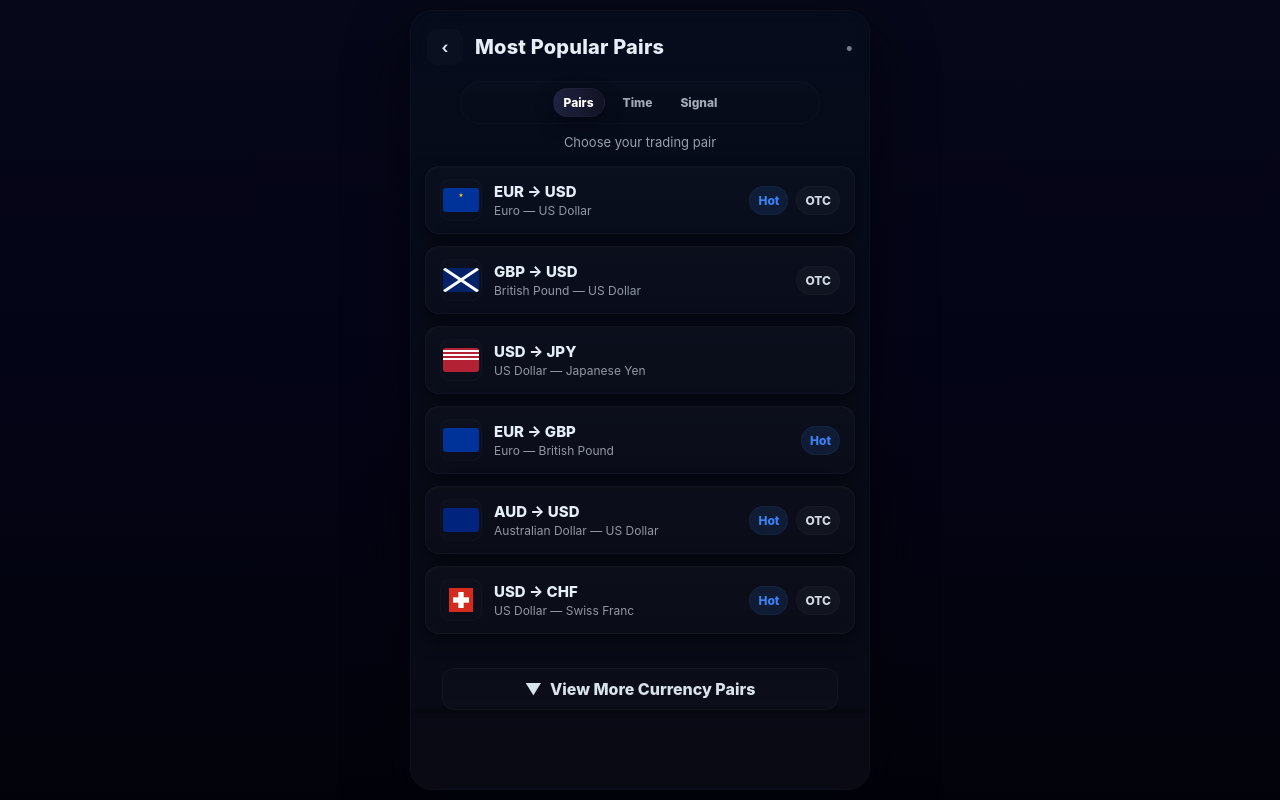
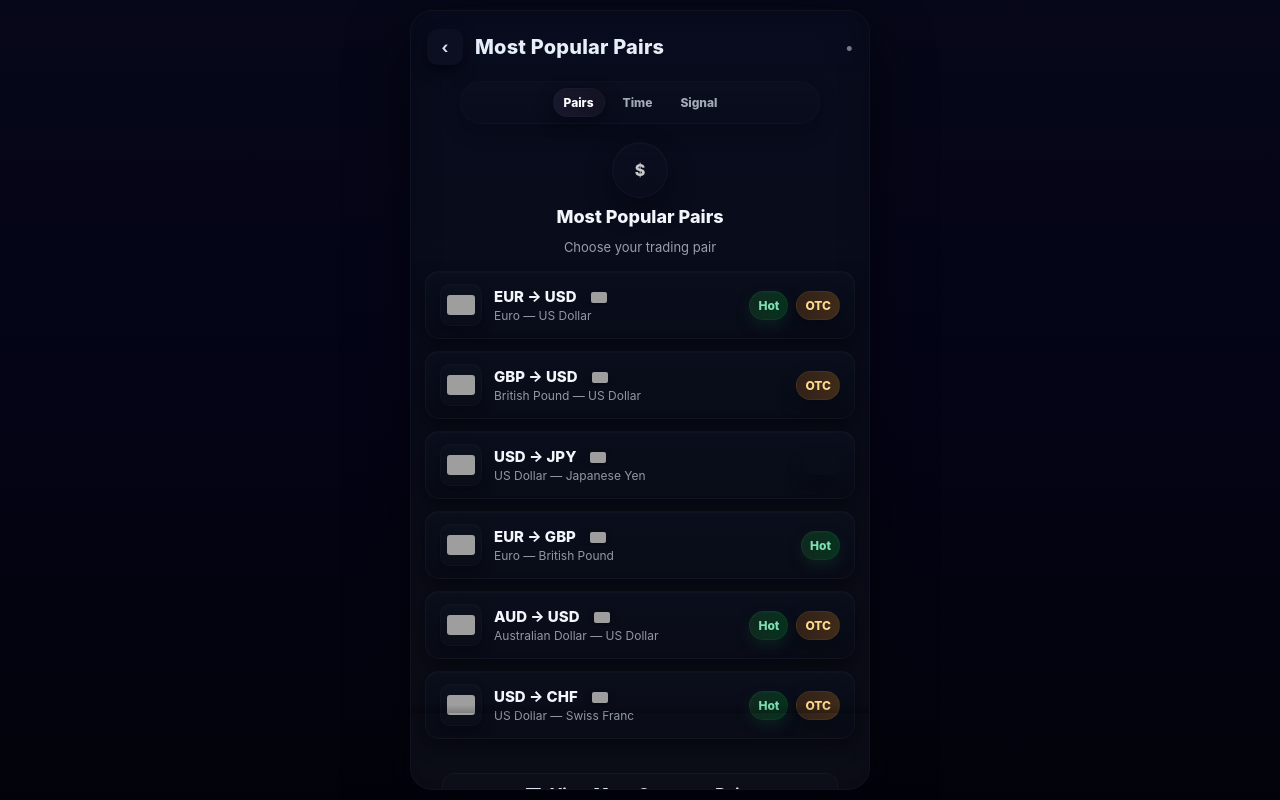
Before and after one commit to AbroxAI/trade-algo-bot, a plain HTML site: page index.html in a window 1280 px wide. Drawn offline with Linux system fonts and the light colour scheme; grey boxes are pictures that could not be loaded.

Commit message:
Update index.html

```diff
--- a/index.html
+++ b/index.html
@@ -4,6 +4,7 @@
 <meta charset="utf-8" />
 <meta name="viewport" content="width=device-width,initial-scale=1,viewport-fit=cover" />
 <title>Trade Algo Bot — Pairs</title>
+<link rel="preconnect" href="https://flagcdn.com">
 <style>
   /* Reset + base */
   *{box-sizing:border-box;margin:0;padding:0}
@@ -25,19 +26,33 @@
     width:100%;
     max-width:460px;
     height:calc(100vh - 20px);
-    background: linear-gradient(180deg, rgba(6,12,28,0.98), rgba(9,10,20,0.99));
+    background: linear-gradient(180deg, rgba(8,12,30,0.96), rgba(12,14,24,0.98));
     border-radius:18px;
-    box-shadow: 0 30px 60px rgba(2,3,10,0.7);
+    box-shadow: 0 28px 60px rgba(2,3,10,0.72), inset 0 -6px 30px rgba(2,3,10,0.25);
     overflow:hidden;
     position:relative;
-    border: 1px solid rgba(255,255,255,0.02);
+    border: 1px solid rgba(255,255,255,0.025);
     display:flex;
     flex-direction:column;
   }
 
-  header.app-header{ padding:18px 16px 8px; display:flex; align-items:center; justify-content:space-between; gap:12px; backdrop-filter: blur(6px); }
+  header.app-header{
+    padding:18px 16px 8px;
+    display:flex;
+    align-items:center;
+    justify-content:space-between;
+    gap:12px;
+    backdrop-filter: blur(6px);
+  }
   .left{display:flex;align-items:center;gap:12px}
-  .back { width:36px;height:36px;border-radius:10px; display:flex;align-items:center;justify-content:center; background: rgba(255,255,255,0.02); font-weight:700; color:rgba(230,238,248,0.95); }
+  .back {
+    width:36px;height:36px;border-radius:10px;
+    display:flex;align-items:center;justify-content:center;
+    background: rgba(255,255,255,0.02);
+    font-weight:700;
+    color:rgba(230,238,248,0.95);
+    box-shadow: 0 6px 14px rgba(1,2,6,0.6);
+  }
   .title{font-weight:800;font-size:20px;letter-spacing:0.2px}
   .dot{opacity:0.9;font-weight:700;color:rgba(230,238,248,0.55)}
 
@@ -48,45 +63,117 @@
     align-items:center;
     justify-content:center;
     padding:6px 12px;
-    margin:8px 16px 4px;
+    margin:8px 16px 6px;
     background: linear-gradient(180deg, rgba(255,255,255,0.01), rgba(255,255,255,0.005));
     border-radius:999px;
     width:calc(100% - 64px);
     max-width:360px;
     align-self:center;
     border:1px solid rgba(255,255,255,0.02);
+    box-shadow: 0 8px 18px rgba(3,6,20,0.35);
   }
   .pill { padding:6px 10px; border-radius:999px; font-weight:800; font-size:12px; color:rgba(230,238,248,0.7); background:transparent; }
-  .pill.active { background: linear-gradient(90deg,#1f2240, #121224); color:#ffffff; box-shadow: 0 6px 18px rgba(2,4,10,0.45); border:1px solid rgba(255,255,255,0.02); }
+  .pill.active {
+    background: linear-gradient(90deg,#17182b,#121224);
+    color:#ffffff;
+    box-shadow: 0 6px 18px rgba(2,4,10,0.45);
+    border:1px solid rgba(255,255,255,0.02);
+  }
 
   .hero-text{ padding:6px 16px 6px; text-align:center; color:rgba(230,238,248,0.65); font-size:13px }
 
-  .pairs { padding: 10px 14px 120px; display:flex; flex-direction:column; gap:12px; overflow:auto; -webkit-overflow-scrolling:touch; flex:1; }
+  .pairs {
+    padding: 10px 14px 120px;
+    display:flex;
+    flex-direction:column;
+    gap:12px;
+    overflow:auto;
+    -webkit-overflow-scrolling:touch;
+    flex:1;
+  }
 
   .pair-card{
-    background: linear-gradient(180deg, rgba(255,255,255,0.02), rgba(255,255,255,0.01));
-    border-radius:14px; padding:12px 14px; display:flex; align-items:center; justify-content:space-between; gap:12px;
-    border: 1px solid rgba(255,255,255,0.03); box-shadow: 0 6px 18px rgba(2,4,10,0.6), inset 0 1px 0 rgba(255,255,255,0.01);
+    background: linear-gradient(180deg, rgba(11,16,30,0.65), rgba(8,12,22,0.6));
+    border-radius:14px;
+    padding:12px 14px;
+    display:flex;
+    align-items:center;
+    justify-content:space-between;
+    gap:12px;
+    border: 1px solid rgba(255,255,255,0.03);
+    box-shadow:
+      0 6px 18px rgba(2,4,10,0.6),
+      inset 0 1px 0 rgba(255,255,255,0.02);
     cursor:pointer;
+    transition: transform .06s ease, box-shadow .06s ease;
   }
   .pair-card:active{transform:translateY(2px)}
   .pair-left{display:flex;align-items:center;gap:12px;min-width:0}
-  .flag-wrap{ width:42px;height:42px;border-radius:10px;background: linear-gradient(180deg, rgba(255,255,255,0.01), rgba(255,255,255,0.008)); display:flex;align-items:center;justify-content:center; border:1px solid rgba(255,255,255,0.02); flex-shrink:0; }
-  svg.flag-svg{width:36px;height:24px;display:block;border-radius:3px;overflow:hidden}
+  .flag-wrap{
+    width:42px;height:42px;border-radius:10px;
+    display:flex;align-items:center;justify-content:center;
+    border:1px solid rgba(255,255,255,0.02);
+    background: linear-gradient(180deg, rgba(255,255,255,0.01), rgba(255,255,255,0.008));
+    box-shadow: 0 6px 12px rgba(2,4,10,0.45), inset 0 1px 0 rgba(255,255,255,0.015);
+    flex-shrink:0;
+  }
+  .flag { width:28px; height:20px; object-fit:cover; border-radius:3px; display:block; }
+
   .names{display:flex;flex-direction:column;min-width:0}
-  .pair-name{font-weight:800;font-size:15px;white-space:nowrap;overflow:hidden;text-overflow:ellipsis}
-  .pair-sub{font-size:12px;color:rgba(230,238,248,0.62);margin-top:2px;white-space:nowrap;overflow:hidden;text-overflow:ellipsis}
+  .pair-name{font-weight:800;font-size:15px;color:#f3f6fb;white-space:nowrap;overflow:hidden;text-overflow:ellipsis;display:flex;align-items:center;gap:8px}
+  .pair-sub{font-size:12px;color:rgba(230,238,248,0.62);margin-top:2px;white-space:nowrap;overflow:hidden;text-overflow:ellipsis; }
+
+  /* small flag on right of pair text */
+  .pair-name .mini-flag{ width:16px;height:11px;border-radius:2px; margin-left:6px; box-shadow: 0 3px 8px rgba(2,4,10,0.45); transform:translateY(1px); }
+
   .badges{display:flex;gap:8px;align-items:center}
-  .badge{padding:6px 8px;border-radius:999px;font-size:12px;font-weight:800;display:inline-flex;align-items:center;justify-content:center}
-  .badge.hot{background:rgba(59,130,246,0.12);color:#3b82f6;border:1px solid rgba(59,130,246,0.08)}
-  .badge.otc{background:rgba(255,255,255,0.03);color:rgba(230,238,248,0.9);border:1px solid rgba(255,255,255,0.02)}
+  .badge{
+    padding:6px 8px;border-radius:999px;font-size:12px;font-weight:800;display:inline-flex;align-items:center;justify-content:center;
+    box-shadow: 0 8px 18px rgba(2,4,10,0.35);
+  }
+  .badge.hot{
+    background: linear-gradient(90deg,#0f291f,#07321e); color:#7ee0b3; border:1px solid rgba(126,224,179,0.06);
+    box-shadow: 0 6px 12px rgba(14,42,34,0.55), inset 0 1px 0 rgba(255,255,255,0.02);
+  }
+  .badge.otc{
+    background: linear-gradient(90deg,#312119,#3f2b19); color:#ffd98a; border:1px solid rgba(255,215,130,0.06);
+  }
   .badge.empty{width:36px;height:20px;background:transparent;border-radius:8px}
 
-  .view-more { margin:10px auto 18px; width:92%; display:flex; align-items:center; justify-content:center; gap:8px; padding:10px 12px; border-radius:12px; background: linear-gradient(180deg, rgba(255,255,255,0.01), rgba(255,255,255,0.02)); border:1px solid rgba(255,255,255,0.03); font-weight:800; color:rgba(230,238,248,0.95); cursor:pointer; user-select:none; }
+  .view-more {
+    margin:10px auto 18px;
+    width:92%;
+    display:flex;
+    align-items:center;
+    justify-content:center;
+    gap:8px;
+    padding:10px 12px;
+    border-radius:12px;
+    background: linear-gradient(180deg, rgba(255,255,255,0.01), rgba(255,255,255,0.02));
+    border:1px solid rgba(255,255,255,0.03);
+    font-weight:800;
+    color:rgba(230,238,248,0.95);
+    cursor:pointer;
+    user-select:none;
+  }
   .view-more .caret{font-weight:900}
 
-  .muted-bottom { display:block; height:8px; background: linear-gradient(180deg, transparent, rgba(0,0,0,0.2)); position:absolute; left:0; right:0; bottom:76px; pointer-events:none; }
+  .muted-bottom {
+    display:block;
+    height:8px;
+    background: linear-gradient(180deg, transparent, rgba(0,0,0,0.2));
+    position:absolute; left:0; right:0; bottom:76px; pointer-events:none;
+  }
   .bottom-space{height:92px}
+
+  /* small visual separator (circle icon at top) */
+  .hero-circle {
+    width:56px;height:56px;border-radius:999px;margin:0 auto 8px;
+    border:1px solid rgba(255,255,255,0.03);
+    display:flex;align-items:center;justify-content:center;background:linear-gradient(180deg, rgba(255,255,255,0.01), rgba(255,255,255,0.005));
+    box-shadow: 0 12px 28px rgba(2,3,10,0.45), inset 0 1px 0 rgba(255,255,255,0.02);
+  }
+  .hero-circle span{color:rgba(255,255,255,0.78);font-weight:800}
 
   @media(min-width:420px){ .app{border-radius:22px} }
 </style>
@@ -101,64 +188,88 @@
       <div class="dot" aria-hidden="true">•</div>
     </header>
 
-    <!-- EXACT small pills row: Pairs · Time · Signal (Pairs active) -->
+    <!-- pills row -->
     <div class="pills" role="tablist" aria-label="Mode selector">
       <div class="pill active" role="tab" aria-selected="true">Pairs</div>
       <div class="pill" role="tab" aria-selected="false">Time</div>
       <div class="pill" role="tab" aria-selected="false">Signal</div>
     </div>
 
-    <div class="hero-text">Choose your trading pair</div>
+    <div style="padding:12px 14px 0;text-align:center;">
+      <div class="hero-circle" aria-hidden="true"><span>$</span></div>
+      <div style="font-weight:800;color:#f3f6fb;font-size:18px;text-align:center;margin-bottom:6px">Most Popular Pairs</div>
+      <div class="hero-text">Choose your trading pair</div>
+    </div>
 
     <main class="pairs" id="pairsList" aria-live="polite">
       <!-- VISIBLE PAIRS (exact TikTok order) -->
       <div class="pair-card" data-pair="EURUSD">
         <div class="pair-left">
           <div class="flag-wrap" aria-hidden="true">
-            <!-- EU flag -->
-            <svg class="flag-svg" viewBox="0 0 36 24" xmlns="http://www.w3.org/2000/svg"><rect width="36" height="24" fill="#003399"/><g fill="#FFCC00" transform="translate(18,12) scale(0.9)"><g transform="rotate(0) translate(0,-8)"><path d="M0,0 0.6,1.9 2.5,1.9 0.9,3.1 1.5,4.9 0,3.6 -1.5,4.9 -0.9,3.1 -2.5,1.9 -0.6,1.9z"/></g></g></svg>
+            <img class="flag" src="https://flagcdn.com/w40/eu.png" alt="EU flag">
           </div>
-          <div class="names"><div class="pair-name">EUR → USD</div><div class="pair-sub">Euro — US Dollar</div></div>
+          <div class="names">
+            <div class="pair-name">EUR → USD <img class="mini-flag" src="https://flagcdn.com/w20/us.png" alt="US flag"></div>
+            <div class="pair-sub">Euro — US Dollar</div>
+          </div>
         </div>
-        <div class="badges" aria-hidden="true"><div class="badge hot">Hot</div><div class="badge otc">OTC</div></div>
+        <div class="badges" aria-hidden="true">
+          <div class="badge hot">Hot</div>
+          <div class="badge otc">OTC</div>
+        </div>
       </div>
 
       <div class="pair-card" data-pair="GBPUSD">
         <div class="pair-left">
-          <div class="flag-wrap"><svg class="flag-svg" viewBox="0 0 36 24" xmlns="http://www.w3.org/2000/svg"><rect width="36" height="24" fill="#012169"/><path d="M0 0 L36 24 M36 0 L0 24" stroke="#fff" stroke-width="3"/></svg></div>
-          <div class="names"><div class="pair-name">GBP → USD</div><div class="pair-sub">British Pound — US Dollar</div></div>
+          <div class="flag-wrap"><img class="flag" src="https://flagcdn.com/w40/gb.png" alt="UK flag"></div>
+          <div class="names">
+            <div class="pair-name">GBP → USD <img class="mini-flag" src="https://flagcdn.com/w20/us.png" alt="US flag"></div>
+            <div class="pair-sub">British Pound — US Dollar</div>
+          </div>
         </div>
         <div class="badges" aria-hidden="true"><div class="badge otc">OTC</div></div>
       </div>
 
       <div class="pair-card" data-pair="USDJPY">
         <div class="pair-left">
-          <div class="flag-wrap"><svg class="flag-svg" viewBox="0 0 36 24" xmlns="http://www.w3.org/2000/svg"><rect width="36" height="24" fill="#b22234"/><g fill="#fff"><rect y="2" width="36" height="2"></rect><rect y="6" width="36" height="2"></rect><rect y="10" width="36" height="2"></rect></g></svg></div>
-          <div class="names"><div class="pair-name">USD → JPY</div><div class="pair-sub">US Dollar — Japanese Yen</div></div>
+          <div class="flag-wrap"><img class="flag" src="https://flagcdn.com/w40/us.png" alt="US flag"></div>
+          <div class="names">
+            <div class="pair-name">USD → JPY <img class="mini-flag" src="https://flagcdn.com/w20/jp.png" alt="JP flag"></div>
+            <div class="pair-sub">US Dollar — Japanese Yen</div>
+          </div>
         </div>
         <div class="badges" aria-hidden="true"><div class="badge empty"></div></div>
       </div>
 
       <div class="pair-card" data-pair="EURGBP">
         <div class="pair-left">
-          <div class="flag-wrap"><svg class="flag-svg" viewBox="0 0 36 24"><rect width="36" height="24" fill="#003399"/></svg></div>
-          <div class="names"><div class="pair-name">EUR → GBP</div><div class="pair-sub">Euro — British Pound</div></div>
+          <div class="flag-wrap"><img class="flag" src="https://flagcdn.com/w40/eu.png" alt="EU flag"></div>
+          <div class="names">
+            <div class="pair-name">EUR → GBP <img class="mini-flag" src="https://flagcdn.com/w20/gb.png" alt="UK flag"></div>
+            <div class="pair-sub">Euro — British Pound</div>
+          </div>
         </div>
         <div class="badges" aria-hidden="true"><div class="badge hot">Hot</div></div>
       </div>
 
       <div class="pair-card" data-pair="AUDUSD">
         <div class="pair-left">
-          <div class="flag-wrap"><svg class="flag-svg" viewBox="0 0 36 24"><rect width="36" height="24" fill="#00247d"/></svg></div>
-          <div class="names"><div class="pair-name">AUD → USD</div><div class="pair-sub">Australian Dollar — US Dollar</div></div>
+          <div class="flag-wrap"><img class="flag" src="https://flagcdn.com/w40/au.png" alt="AU flag"></div>
+          <div class="names">
+            <div class="pair-name">AUD → USD <img class="mini-flag" src="https://flagcdn.com/w20/us.png" alt="US flag"></div>
+            <div class="pair-sub">Australian Dollar — US Dollar</div>
+          </div>
         </div>
         <div class="badges" aria-hidden="true"><div class="badge hot">Hot</div><div class="badge otc">OTC</div></div>
       </div>
 
       <div class="pair-card" data-pair="USDCHF">
         <div class="pair-left">
-          <div class="flag-wrap"><svg class="flag-svg" viewBox="0 0 36 36"><rect width="36" height="36" fill="#d52b1e"/><g fill="#fff"><rect x="14" y="6" width="8" height="24"/><rect x="6" y="14" width="24" height="8"/></g></svg></div>
-          <div class="names"><div class="pair-name">USD → CHF</div><div class="pair-sub">US Dollar — Swiss Franc</div></div>
+          <div class="flag-wrap"><img class="flag" src="https://flagcdn.com/w40/ch.png" alt="CH flag"></div>
+          <div class="names">
+            <div class="pair-name">USD → CHF <img class="mini-flag" src="https://flagcdn.com/w20/ch.png" alt="CH flag"></div>
+            <div class="pair-sub">US Dollar — Swiss Franc</div>
+          </div>
         </div>
         <div class="badges" aria-hidden="true"><div class="badge hot">Hot</div><div class="badge otc">OTC</div></div>
       </div>
@@ -181,8 +292,8 @@
 
 <script>
 (function(){
-  // Absolute path to dashboard on your GitHub Pages
-  const DASH = 'https://abroxai.github.io/trade-algo-bot/dashboard.html';
+  // dashboard path on your GitHub Pages (adjust username if needed)
+  const DASH = 'https://AbroxAI.github.io/trade-algo-bot/dashboard.html';
 
   function openDashboard(pairId){
     const url = `${DASH}?pair=${encodeURIComponent(pairId)}`;
@@ -197,18 +308,18 @@
     });
   });
 
-  // Extra pairs data (non-empty list)
+  // Extra pairs (non-empty list so "View More" never shows empty)
   const extraPairsData = [
-    {pair:'EURJPY', svg:'<svg class="flag-svg" viewBox="0 0 36 24"><rect width="36" height="24" fill="#003399"/></svg>', name:'EUR → JPY', sub:'Euro — Japanese Yen', badges:['hot']},
-    {pair:'GBPJPY', svg:'<svg class="flag-svg" viewBox="0 0 36 24"><rect width="36" height="24" fill="#012169"/></svg>', name:'GBP → JPY', sub:'British Pound — Japanese Yen', badges:[]},
-    {pair:'EURAUD', svg:'<svg class="flag-svg" viewBox="0 0 36 24"><rect width="36" height="24" fill="#003399"/></svg>', name:'EUR → AUD', sub:'Euro — Australian Dollar', badges:[]},
-    {pair:'USDCAD', svg:'<svg class="flag-svg" viewBox="0 0 36 24"><rect width="36" height="24" fill="#d52b1e"/><rect x="10" width="16" height="24" fill="#fff"/></svg>', name:'USD → CAD', sub:'US Dollar — Canadian Dollar', badges:[]},
-    {pair:'GBPEUR', svg:'<svg class="flag-svg" viewBox="0 0 36 24"><rect width="36" height="24" fill="#012169"/></svg>', name:'GBP → EUR', sub:'British Pound — Euro', badges:[]},
-    {pair:'USDMXN', svg:'<svg class="flag-svg" viewBox="0 0 36 24"><rect width="36" height="24" fill="#006847"/></svg>', name:'USD → MXN', sub:'US Dollar — Mexican Peso', badges:[]},
-    {pair:'EURCHF', svg:'<svg class="flag-svg" viewBox="0 0 36 24"><rect width="36" height="24" fill="#003399"/></svg>', name:'EUR → CHF', sub:'Euro — Swiss Franc', badges:['otc']},
-    {pair:'USDNOK', svg:'<svg class="flag-svg" viewBox="0 0 36 24"><rect width="36" height="24" fill="#00205b"/></svg>', name:'USD → NOK', sub:'US Dollar — Norwegian Krone', badges:[]},
-    {pair:'NZDUSD', svg:'<svg class="flag-svg" viewBox="0 0 36 24"><rect width="36" height="24" fill="#00247d"/></svg>', name:'NZD → USD', sub:'New Zealand Dollar — US Dollar', badges:[]},
-    {pair:'AUDJPY', svg:'<svg class="flag-svg" viewBox="0 0 36 24"><rect width="36" height="24" fill="#00247d"/></svg>', name:'AUD → JPY', sub:'Australian Dollar — Japanese Yen', badges:[]}
+    {pair:'EURJPY', flag:'eu', mini:'jp', name:'EUR → JPY', sub:'Euro — Japanese Yen', badges:['hot']},
+    {pair:'GBPJPY', flag:'gb', mini:'jp', name:'GBP → JPY', sub:'British Pound — Japanese Yen', badges:[]},
+    {pair:'EURAUD', flag:'eu', mini:'au', name:'EUR → AUD', sub:'Euro — Australian Dollar', badges:[]},
+    {pair:'USDCAD', flag:'us', mini:'ca', name:'USD → CAD', sub:'US Dollar — Canadian Dollar', badges:[]},
+    {pair:'GBPEUR', flag:'gb', mini:'eu', name:'GBP → EUR', sub:'British Pound — Euro', badges:[]},
+    {pair:'USDMXN', flag:'us', mini:'mx', name:'USD → MXN', sub:'US Dollar — Mexican Peso', badges:[]},
+    {pair:'EURCHF', flag:'eu', mini:'ch', name:'EUR → CHF', sub:'Euro — Swiss Franc', badges:['otc']},
+    {pair:'USDNOK', flag:'us', mini:'no', name:'USD → NOK', sub:'US Dollar — Norwegian Krone', badges:[]},
+    {pair:'NZDUSD', flag:'nz', mini:'us', name:'NZD → USD', sub:'New Zealand Dollar — US Dollar', badges:[]},
+    {pair:'AUDJPY', flag:'au', mini:'jp', name:'AUD → JPY', sub:'Australian Dollar — Japanese Yen', badges:[]}
   ];
 
   const extraPairsEl = document.getElementById('extraPairs');
@@ -216,7 +327,16 @@
     const div = document.createElement('div');
     div.className = 'pair-card';
     div.dataset.pair = d.pair;
-    div.innerHTML = `<div class="pair-left"><div class="flag-wrap">${d.svg}</div><div class="names"><div class="pair-name">${d.name}</div><div class="pair-sub">${d.sub}</div></div></div><div class="badges" aria-hidden="true"></div>`;
+    div.innerHTML = `
+      <div class="pair-left">
+        <div class="flag-wrap"><img class="flag" src="https://flagcdn.com/w40/${d.flag}.png" alt="${d.flag}"></div>
+        <div class="names">
+          <div class="pair-name">${d.name} <img class="mini-flag" src="https://flagcdn.com/w20/${d.mini}.png" alt="${d.mini}"></div>
+          <div class="pair-sub">${d.sub}</div>
+        </div>
+      </div>
+      <div class="badges" aria-hidden="true"></div>
+    `;
     const badgeC = div.querySelector('.badges');
     if(!d.badges || d.badges.length===0){
       badgeC.innerHTML = `<div class="badge empty"></div>`;
@@ -232,10 +352,9 @@
     extraPairsEl.appendChild(div);
   });
 
-  // Expand/collapse behaviour
+  // Expand/collapse
   const viewMoreBtn = document.getElementById('viewMoreBtn');
   let expanded=false;
-
   viewMoreBtn.addEventListener('click', ()=>{
     expanded = !expanded;
     if(expanded){
@@ -252,7 +371,7 @@
     }
   });
 
-  // store scroll position (app-like)
+  // Preserve scroll position
   const pairsEl = document.getElementById('pairsList');
   const key = 'tradealgo_pairs_scroll';
   pairsEl.addEventListener('scroll', ()=> localStorage.setItem(key, pairsEl.scrollTop));
```
